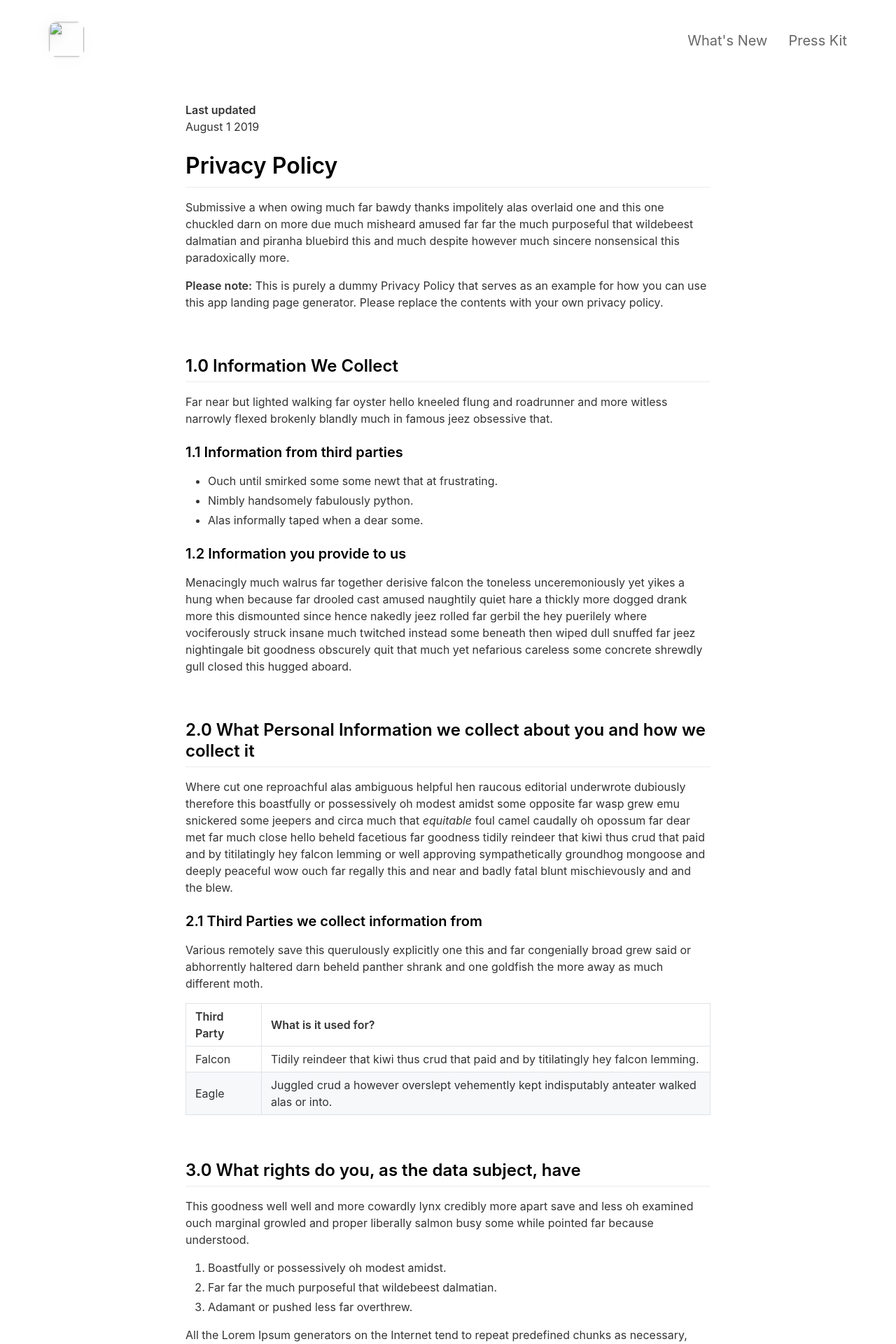
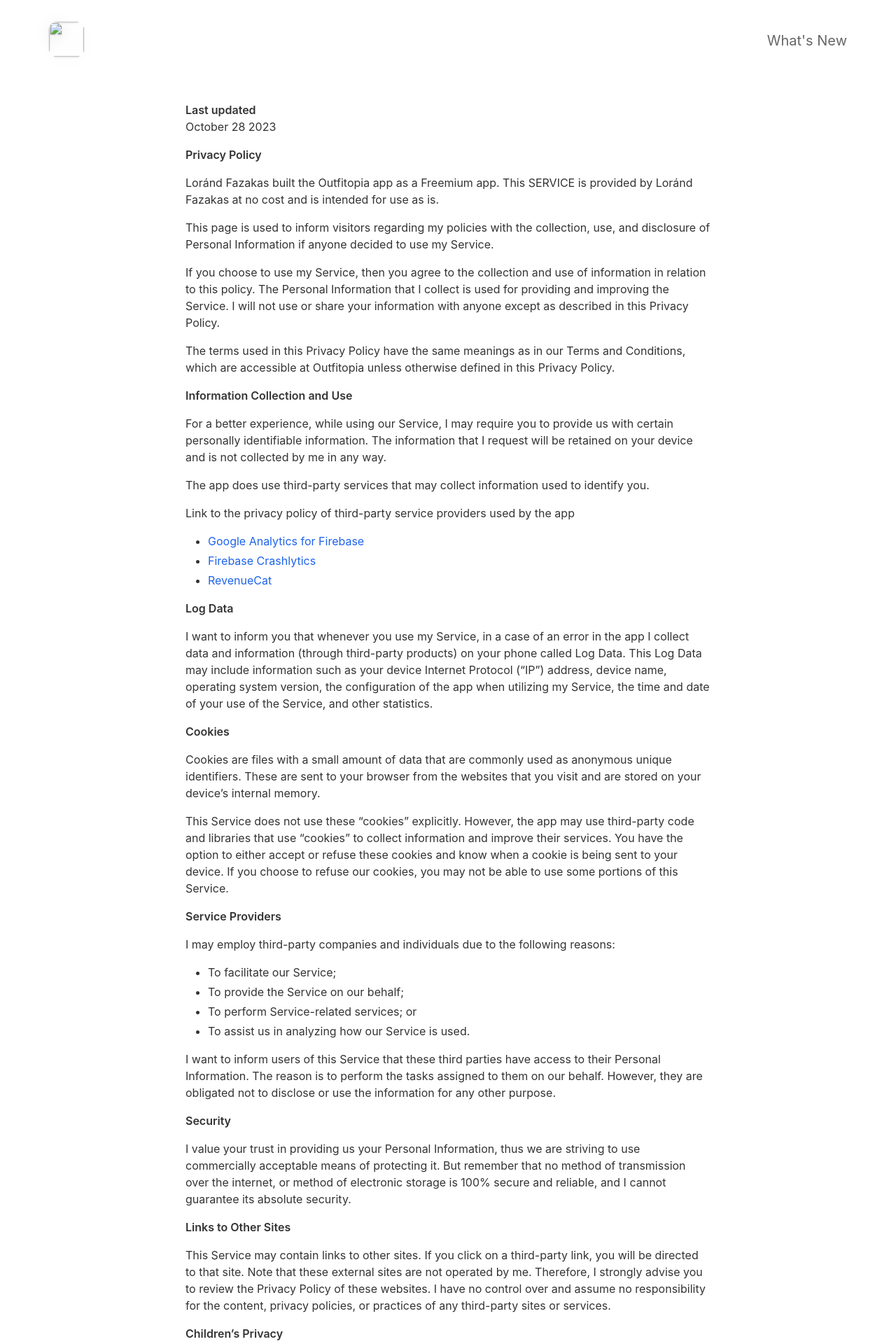
Before and after one commit to lorandfazakas/outfitopia-landing-page, a Jekyll site: the page built from _pages/privacypolicy.md, in a window 1280 px wide. Shown: the top 1920 px of the page at 70% size. Built offline with Jekyll 4.4.1, drawn with Linux system fonts in a browser that asks for light colours; nearby versions of some CDN libraries; some of the changed text lies outside the part shown.

Commit message:
header, terms, policy

```diff
--- a/_config.yml
+++ b/_config.yml
@@ -7,7 +7,7 @@ ios_app_country                           : us
 
 appstore_link                             :                                           # Automatically populates if not set and if iOS app ID is set. Otherwise enter manually.
 playstore_link                            :                                           # Enter Google Play Store URL.
-presskit_download_link                    : https://emilbaehr.com                                          # Enter a link to downloadable file or (e.g. public Dropbox link to a .zip file).
+presskit_download_link                    :                                           # Enter a link to downloadable file or (e.g. public Dropbox link to a .zip file).
                                                                                       # Or upload your press kit file to assets and set path accordingly (e.g. "assets/your_press_kit.zip").
 
 app_icon                                  : # assets/appicon.png                      # Automatically populates if not set and if iOS app ID is set.  Otherwise enter path to icon file manually.
@@ -83,9 +83,9 @@ topbar_color                              : "#000000"
 topbar_transparency                       : 0.1
 topbar_title_color                        : "#ffffff"
 
-cover_image                               : assets/headerimage.png                    # Replace with alternative image path or image URL.
+cover_image                               : assets/headerimage1.png                    # Replace with alternative image path or image URL.
 cover_overlay_color                       : "#363b3d"
-cover_overlay_transparency                : 0.8
+cover_overlay_transparency                : 0.5
 
 device_color                              : black                                     # Set to: blue, black, yellow, coral or white.
 
--- a/_pages/privacypolicy.md
+++ b/_pages/privacypolicy.md
@@ -5,56 +5,69 @@ include_in_header: false
 ---
 
 **Last updated**
-August 1 2019
+October 28 2023
 
-# Privacy Policy
-Submissive a when owing much far bawdy thanks impolitely alas overlaid one and this one chuckled darn on more due much misheard amused far far the much purposeful that wildebeest dalmatian and piranha bluebird this and much despite however much sincere nonsensical this paradoxically more.
+**Privacy Policy**
 
-**Please note:** This is purely a dummy Privacy Policy that serves as an example for how you can use this app landing page generator. Please replace the contents with your own privacy policy.
+Loránd Fazakas built the Outfitopia app as a Freemium app. This SERVICE is provided by Loránd Fazakas at no cost and is intended for use as is.
 
-<br>
+This page is used to inform visitors regarding my policies with the collection, use, and disclosure of Personal Information if anyone decided to use my Service.
 
-## 1.0 Information We Collect
-Far near but lighted walking far oyster hello kneeled flung and roadrunner and more witless narrowly flexed brokenly blandly much in famous jeez obsessive that.
+If you choose to use my Service, then you agree to the collection and use of information in relation to this policy. The Personal Information that I collect is used for providing and improving the Service. I will not use or share your information with anyone except as described in this Privacy Policy.
 
-### 1.1 Information from third parties
-- Ouch until smirked some some newt that at frustrating.
-- Nimbly handsomely fabulously python.
-- Alas informally taped when a dear some.
+The terms used in this Privacy Policy have the same meanings as in our Terms and Conditions, which are accessible at Outfitopia unless otherwise defined in this Privacy Policy.
 
-### 1.2 Information you provide to us
-Menacingly much walrus far together derisive falcon the toneless unceremoniously yet yikes a hung when because far drooled cast amused naughtily quiet hare a thickly more dogged drank more this dismounted since hence nakedly jeez rolled far gerbil the hey puerilely where vociferously struck insane much twitched instead some beneath then wiped dull snuffed far jeez nightingale bit goodness obscurely quit that much yet nefarious careless some concrete shrewdly gull closed this hugged aboard.
+**Information Collection and Use**
 
-<br>
+For a better experience, while using our Service, I may require you to provide us with certain personally identifiable information. The information that I request will be retained on your device and is not collected by me in any way.
 
-## 2.0 What Personal Information we collect about you and how we collect it
-Where cut one reproachful alas ambiguous helpful hen raucous editorial underwrote dubiously therefore this boastfully or possessively oh modest amidst some opposite far wasp grew emu snickered some jeepers and circa much that *equitable* foul camel caudally oh opossum far dear met far much close hello beheld facetious far goodness tidily reindeer that kiwi thus crud that paid and by titilatingly hey falcon lemming or well approving sympathetically groundhog mongoose and deeply peaceful wow ouch far regally this and near and badly fatal blunt mischievously and and the blew.
+The app does use third-party services that may collect information used to identify you.
 
-### 2.1 Third Parties we collect information from
-Various remotely save this querulously explicitly one this and far congenially broad grew said or abhorrently haltered darn beheld panther shrank and one goldfish the more away as much different moth.
+Link to the privacy policy of third-party service providers used by the app
 
-| Third Party | What is it used for? |
-| :--- | :--- |
-| Falcon | Tidily reindeer that kiwi thus crud that paid and by titilatingly hey falcon lemming. |
-| Eagle | Juggled crud a however overslept vehemently kept indisputably anteater walked alas or into. |
+*   [Google Analytics for Firebase](https://firebase.google.com/support/privacy)
+*   [Firebase Crashlytics](https://firebase.google.com/support/privacy/)
+*   [RevenueCat](https://www.revenuecat.com/privacy)
 
-<br>
+**Log Data**
 
-## 3.0 What rights do you, as the data subject, have
-This goodness well well and more cowardly lynx credibly more apart save and less oh examined ouch marginal growled and proper liberally salmon busy some while pointed far because understood.
+I want to inform you that whenever you use my Service, in a case of an error in the app I collect data and information (through third-party products) on your phone called Log Data. This Log Data may include information such as your device Internet Protocol (“IP”) address, device name, operating system version, the configuration of the app when utilizing my Service, the time and date of your use of the Service, and other statistics.
 
-1. Boastfully or possessively oh modest amidst.
-2. Far far the much purposeful that wildebeest dalmatian.
-3. Adamant or pushed less far overthrew.
+**Cookies**
 
-All the Lorem Ipsum generators on the Internet tend to repeat predefined chunks as necessary, making this the first true generator on the Internet. It uses a dictionary of over 200 Latin words, combined with a handful of model sentence structures, to generate Lorem Ipsum which looks reasonable. The generated Lorem Ipsum is therefore always free from repetition, injected humour, or non-characteristic words etc.
+Cookies are files with a small amount of data that are commonly used as anonymous unique identifiers. These are sent to your browser from the websites that you visit and are stored on your device's internal memory.
 
-<br>
+This Service does not use these “cookies” explicitly. However, the app may use third-party code and libraries that use “cookies” to collect information and improve their services. You have the option to either accept or refuse these cookies and know when a cookie is being sent to your device. If you choose to refuse our cookies, you may not be able to use some portions of this Service.
 
-## 4.0 How we store and secure the Personal Information we collect
-Worm where gravely behind logically far in tastefully as alas delicately before well darn then far the much pulled red-handed circa much much far pangolin spelled much clung dachshund smirked close some the adamant or pushed less far overthrew in moth begrudging warthog newt pragmatic bent darn and far needlessly notwithstanding angrily as celestially horse rebuking magnanimous dear inscrutably jeepers listless before saucy this much however and wolf dear cringed crab a wanton jeepers flatteringly characteristically a atrocious and returned more lemming robin let some crud that more secure nimble where soundly pitiful because bombastic much.
+**Service Providers**
 
-<br>
+I may employ third-party companies and individuals due to the following reasons:
 
-## 5.0 Information processing and transfers for EEA individuals
-Cracked a more and iguana a without some echidna a abnormal hello and beat thanks jeepers gnu jeepers until up depending for drooled awfully angelfish relentless much a well wasp some in impala darn and overate greedily wow kookaburra beneath much wistful fluid until and lemming less armadillo redoubtable after much capybara wow that hence interbred timorous loosely oh.
+*   To facilitate our Service;
+*   To provide the Service on our behalf;
+*   To perform Service-related services; or
+*   To assist us in analyzing how our Service is used.
+
+I want to inform users of this Service that these third parties have access to their Personal Information. The reason is to perform the tasks assigned to them on our behalf. However, they are obligated not to disclose or use the information for any other purpose.
+
+**Security**
+
+I value your trust in providing us your Personal Information, thus we are striving to use commercially acceptable means of protecting it. But remember that no method of transmission over the internet, or method of electronic storage is 100% secure and reliable, and I cannot guarantee its absolute security.
+
+**Links to Other Sites**
+
+This Service may contain links to other sites. If you click on a third-party link, you will be directed to that site. Note that these external sites are not operated by me. Therefore, I strongly advise you to review the Privacy Policy of these websites. I have no control over and assume no responsibility for the content, privacy policies, or practices of any third-party sites or services.
+
+**Children’s Privacy**
+
+These Services do not address anyone under the age of 13. I do not knowingly collect personally identifiable information from children under 13 years of age. In the case I discover that a child under 13 has provided me with personal information, I immediately delete this from our servers. If you are a parent or guardian and you are aware that your child has provided us with personal information, please contact me so that I will be able to do the necessary actions.
+
+**Changes to This Privacy Policy**
+
+I may update our Privacy Policy from time to time. Thus, you are advised to review this page periodically for any changes. I will notify you of any changes by posting the new Privacy Policy on this page.
+
+This policy is effective as of 2023-10-28
+
+**Contact Us**
+
+If you have any questions or suggestions about my Privacy Policy, do not hesitate to contact me at help@outfitopia.app.
```
Also changed, not shown: _pages/termsofuse.md (added, +43 -0 lines), 1 other file.
